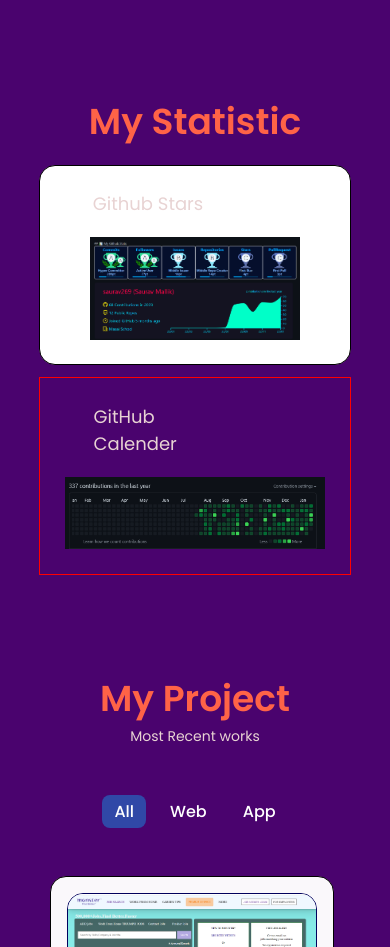
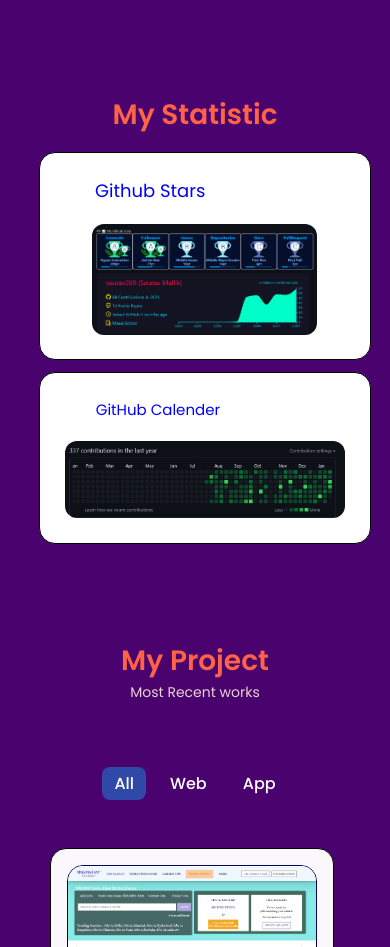
Before and after one commit to saurav269/saurav269.github.io, a React (Create React App) app: page / in a window 390 px wide. Shown: the part 2333-3280 px from the top of the page. Built offline with nearby package versions, Linux system fonts and the light colour scheme.

Commit message:
statistic com

```diff
--- a/src/App.css
+++ b/src/App.css
@@ -79,6 +79,7 @@
    .section__title
    .section__subtitle{
     text-align: center;
+    margin: auto;
    }
 
    /* -------------------------------------LAYOUT-------------------------------------- */
--- a/src/Components/statistic/Statistic.jsx
+++ b/src/Components/statistic/Statistic.jsx
@@ -7,7 +7,7 @@
     return (
    <section className='statistic section'>
        <div>
-        <h2 className='section__title'>My Statistic</h2>
+        <h2 className='statistic__title'>My Statistic</h2>
        </div>
 
        <div className='star__div'>
--- a/src/Components/statistic/statistic.css
+++ b/src/Components/statistic/statistic.css
@@ -16,20 +16,24 @@
     /* margin-left: 30%; */
     text-align: center;
     margin: auto;
+    border-radius: .75rem;
 
 }
 .calender__div{
-    border: 1px solid red;
+    border: 1px solid black;
     padding: 25px;
     width: 80%;
     margin-top: 3%;
     margin-left: 10%;
+    background-color: #fff;
+    border-radius: 1rem;
 }
 .calender__img{
     display: block;
     /* margin-left: 30%; */
     text-align: center;
     margin: auto;
+    border-radius: 0.75rem;
 }
 .star__p{
     margin-left: 11%;
@@ -37,6 +41,7 @@
     width: 50%;
     margin-bottom: 20px;
     font-size: 18px;
+    color: blue;
 }
 
 .calender__p{
@@ -45,5 +50,67 @@
     width: 50%;
     margin-bottom: 20px;
     font-size: 18px;
+    color: blue;
 
 }
+.statistic__title{
+    font-size: 2.25rem;
+    color: tomato;
+    text-align: center;
+}
+
+/* ==============================For Medium Screen================================== */
+
+@media screen and (max-width:768px) {
+
+    .star__div{
+        width: 98%;
+    }
+    .calender__div{
+        width: 98%;
+    }
+    .statistic__title{
+        /* border: 1px solid red; */
+        margin-left: 20%;
+    }
+}
+
+@media screen and (max-width : 576px) {
+    .statistic__title{
+        /* border: 1px solid red; */
+        margin-left: 0%;
+        font-size: 28px;
+    }
+    .star__div{
+        margin-left: 9%px;
+        width: 85%;
+    }
+    .calender__div{
+        margin-left: 10%;
+        /* border: 1px solid red; */
+        width: 85%;
+    }
+}
+@media screen and (max-width : 405px){
+
+    .calender__p{
+        font-size: 15px;
+    }
+}
+@media screen and (max-width : 350px) {
+    .calender__p{
+        font-size: 14px;
+    }
+}
+@media screen and (max-width : 313px){
+    .star__div{
+        /* border: 1px solid red; */
+        width: 100%;
+    }
+    .calender__div{
+        width: 100%;
+    }
+    .statistic__title{
+        margin-left: 20%;
+    }
+}
--- a/src/Components/work/Work.jsx
+++ b/src/Components/work/Work.jsx
@@ -5,8 +5,8 @@ import './work.css'
   const Work = () => {
     return (
      <section className='work section' id='projects'>
-      <h2 className='section__title'>My Project</h2>
-      <span className='section__subtitle'>Most Recent works</span>
+      <h2 className='working__title'>My Project</h2>
+      <span className='working__subtitle'>Most Recent works</span>
        <Works />
      </section>
     )
--- a/src/Components/work/work.css
+++ b/src/Components/work/work.css
@@ -65,6 +65,18 @@
     color: rgb(53, 54, 50);
     font-size: 15px;
 }
+.working__title{
+    font-size: 2.25rem;
+    color: tomato;
+    text-align: center;
+    /* margin: auto; */
+}
+.working__subtitle{
+    display: block;
+    font-size: 0.875rem;
+    margin-bottom: 4rem;
+    text-align: center;
+}
 
 /* ACTIVE WORK */
 .active-work{
@@ -109,6 +121,15 @@
     .works__sub{
         font-size: 15px;
     }
+    .working__title{
+        /* border: 1px solid red; */
+        margin-left: 18%;
+    }
+    .working__subtitle{
+        /* border: 1px solid red; */
+        margin-left: 18%;
+    }
+
    }
 
    @media screen and (max-width : 689px){
@@ -125,6 +146,13 @@
     }
     .works__sub{
         font-size: 15px;
+    }
+    .working__title{
+        /* border: 1px solid red; */
+        margin-left: 24%;
+    }
+    .working__subtitle{
+        margin-left: 25%;
     }
    }
    @media screen and (max-width : 605px){
@@ -161,6 +189,17 @@
         color: rgb(53, 54, 50);
         font-size: 12px;
     }
+    .working__title{
+        /* border: 1px solid red; */
+        margin-left: 0px;
+        font-size: 28px;
+
+    }
+    .working__subtitle{
+        /* border: 1px solid red; */
+        margin-left: 0px;
+
+    }
    }
 
    @media screen and (max-width : 350px){
@@ -171,17 +210,24 @@
     .section__subtitle{
         margin-left: 30%;
     }
+    .working__title{
+        margin-left: 10%;
+    }
+    .working__subtitle{
+        margin-left: 10%;
+    }
 
     .work__item {
         font-size: 0.875rem;
+        /* border: 1px solid red; */
     }
     .work__filters {
         column-gap: 0.25rem;
-        margin-left: 100px;
+        margin-left: 50px;
         /* border: 1px solid red; */
     }
     .work__container {
-        margin-left: 60px;
+        margin-left: 50px;
         /* border: 1px solid red; */
         width: 85%;
     }
```
